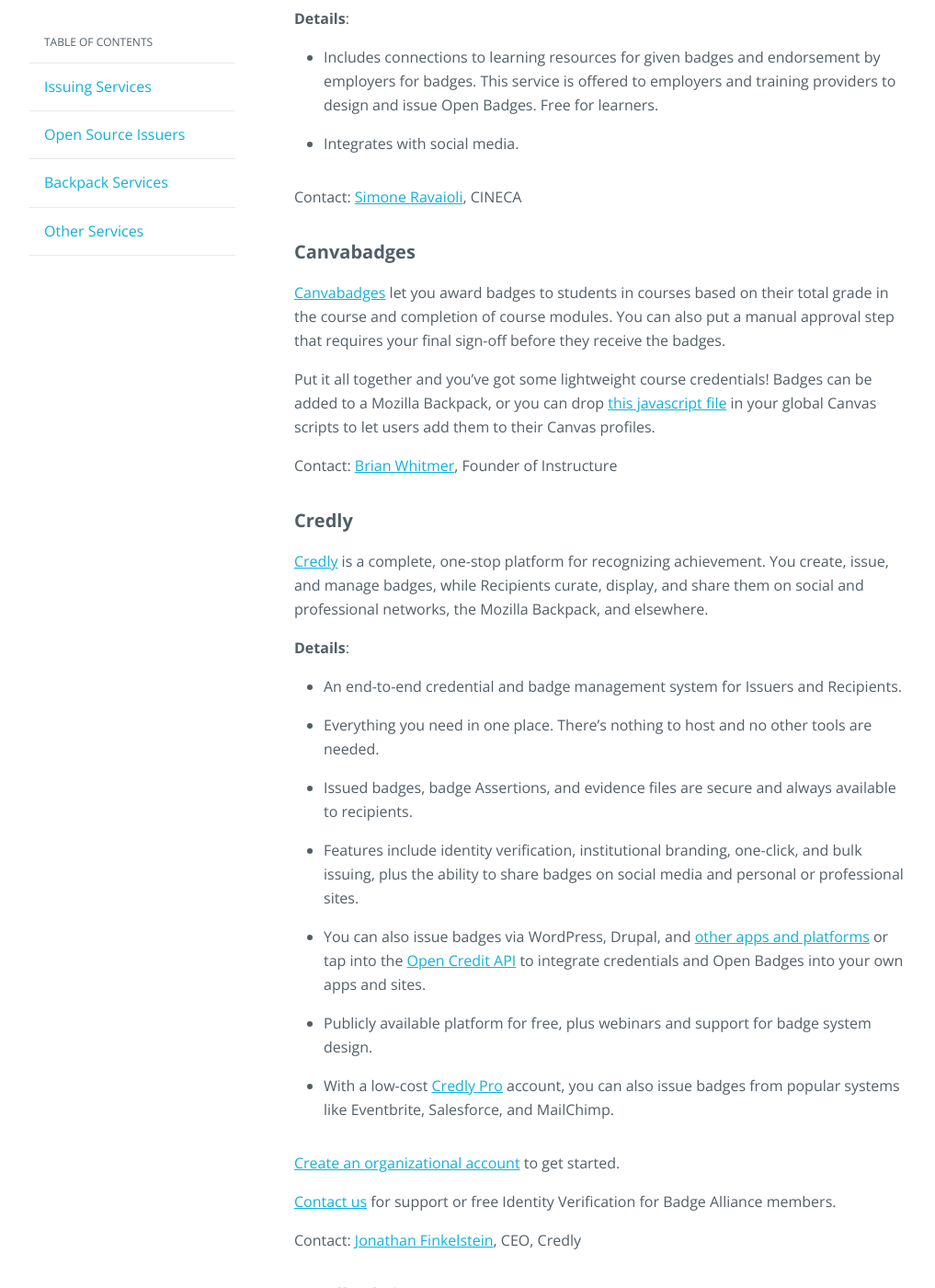
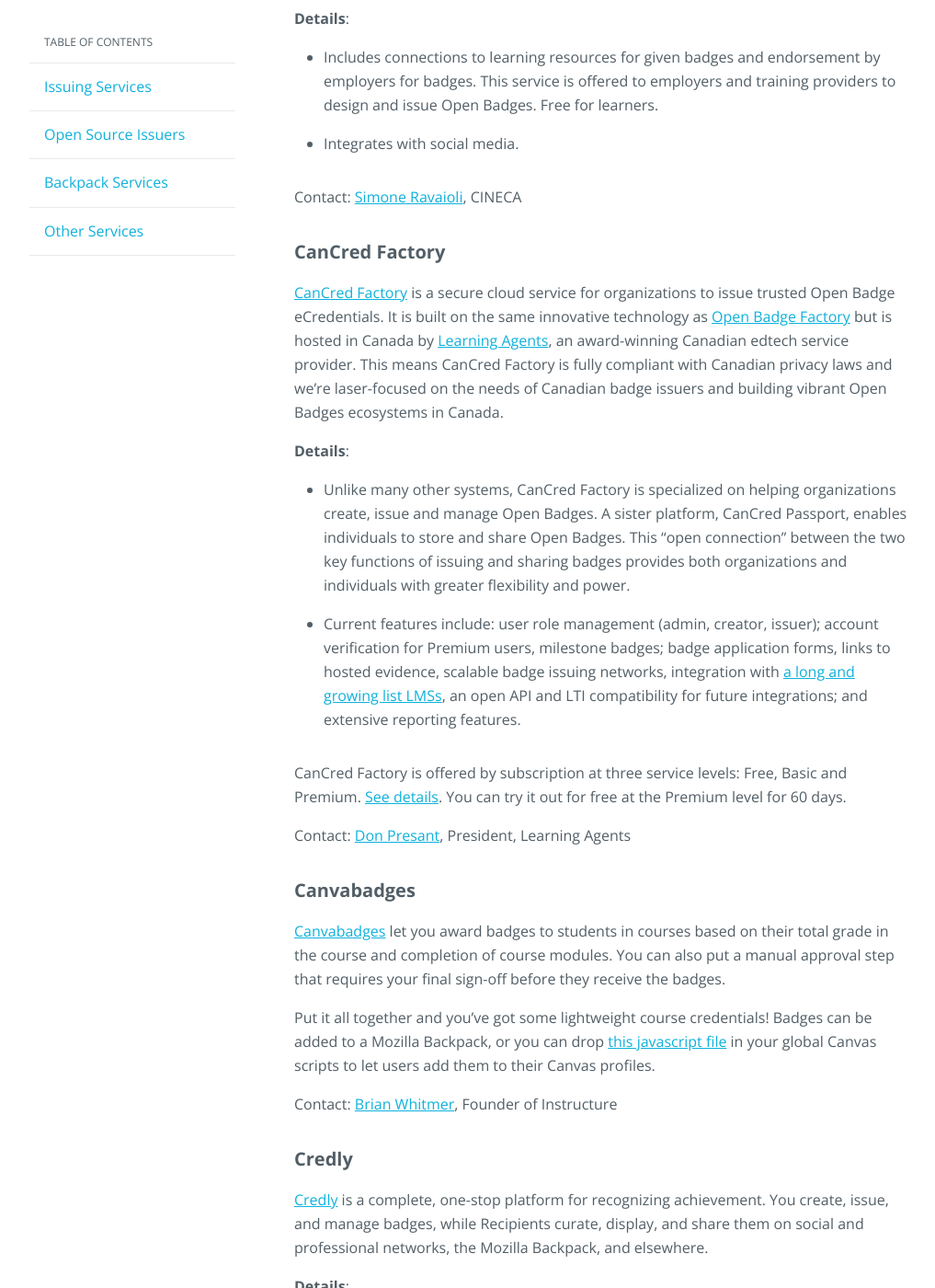
Before and after one commit to mozilla/openbadges.org-static, a Jekyll site: the page built from about/participating-services/index.md, in a window 1280 px wide and 1400 px high, scrolled down 4514 px. Shown: the whole window at 92% size, without its empty margins (128-1145 px from the left). Built offline with Jekyll 4.4.1, drawn with Linux system fonts in a browser that asks for light colours; some of the changed text lies outside the part shown.

Commit message:
Add CanCred Factory and Passport to participating services. Merges #18.

```diff
--- a/about/participating-services/index.md
+++ b/about/participating-services/index.md
@@ -111,6 +111,18 @@
 * Integrates with social media.
 
 Contact: [Simone Ravaioli](mailto:info@bestr.it), CINECA
+
+<h3 class="title title-secondary" id="CanCredFactory">CanCred Factory</h3>
+[CanCred Factory](https://factory.cancred.ca/) is a secure cloud service for organizations to issue trusted Open Badge eCredentials. It is built on the same innovative technology as [Open Badge Factory](#OpenBadgeFactory) but is hosted in Canada by [Learning Agents](http://www.learningagents.ca), an award-winning Canadian edtech service provider. This means CanCred Factory is fully compliant with Canadian privacy laws and we're laser-focused on the needs of Canadian badge issuers and building vibrant Open Badges ecosystems in Canada.
+
+**Details**:
+
+* Unlike many other systems, CanCred Factory is specialized on helping organizations create, issue and manage Open Badges. A sister platform, CanCred Passport, enables individuals to store and share Open Badges. This "open connection" between the two key functions of issuing and sharing badges provides both organizations and individuals with greater flexibility and power.
+* Current features include: user role management (admin, creator, issuer); account verification for Premium users, milestone badges; badge application forms, links to hosted evidence, scalable badge issuing networks, integration with [a long and growing list LMSs](https://openbadgefactory.com/developers/), an open API and LTI compatibility for future integrations; and extensive reporting features.
+
+CanCred Factory is offered by subscription at three service levels:  Free, Basic and Premium. [See details](https://factory.cancred.ca/?open=modal-pricing). You can try it out for free at the Premium level for 60 days.
+
+Contact: [Don Presant](mailto:don@learningagents.ca), President, Learning Agents
 
 <h3 class="title title-secondary" id="Canvabadges">Canvabadges</h3>
 [Canvabadges](https://www.canvabadges.org/) let you award badges to students in courses based on their total grade in the course and completion of course modules. You can also put a manual approval step that requires your final sign-off before they receive the badges.
@@ -309,6 +321,7 @@
 * [Mozilla Backpack](https://backpack.openbadges.org) - collects, manages, and displays badges from multiple sources anywhere on the web. Also available open source from Mozilla: [openbadges-backpack].
 * [Open Badge Passport](https://openbadgepassport.com/) - a free, easy to use service, where you can receive and store your Open Badges safely and share them with whomever you like and wherever you like. Open source code is released by Discendum: [Salava](https://github.com/discendum/salava)
 * [Badgr](https://info.badgr.io) - an open-source badge issuing, management, and user achievement tracking platform. Hosted accounts are free on badgr.io. Open source code is released by Concentric Sky: [Badgr-server](https://github.com/concentricsky/badgr-server).
+* [CanCred Passport](https://passport.cancred.ca/) is a free cloud service for Open Badge eCredentials owned by individuals. CanCred Passport is provided as a more flexible and robust alternative to Mozilla Backpack and is compliant with the Open Badges Specification. CanCred Passport is the default destination for Open Badges issued by [CanCred Factory](#CanCredFactory), although users can easily redirect their Open Badges to Mozilla Backpack.
 
 <h2 class="title title-content" id="other-services">Other Services</h2>
 There are several other functions around Open Badges discovery that help wire the ecosystem together.
```
